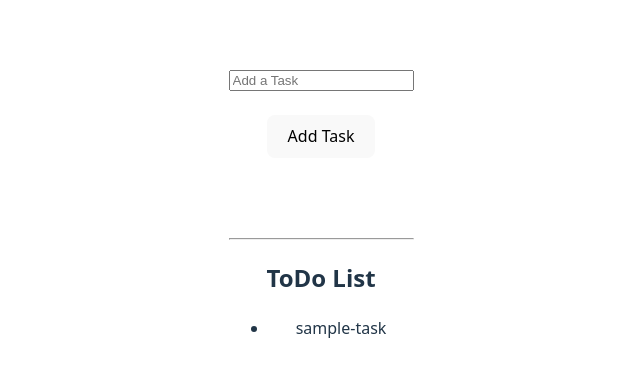
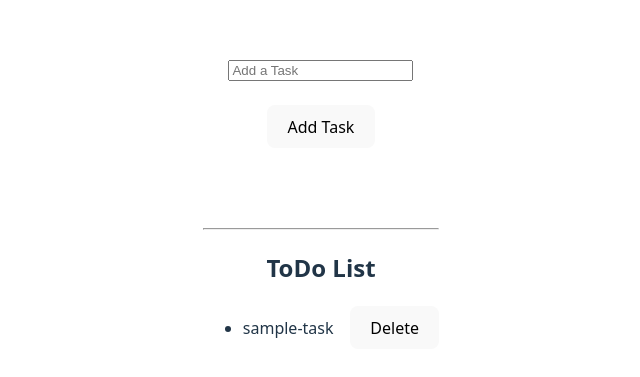
Before and after one commit to Rajaryan99/React_learning-Projects, a React (Vite) app in the folder reactState_hooks/: page / in a window 1280 px wide. Shown: the part 189-566 px from the top of the page, without its empty margins (319-959 px from the left). Built offline with nearby package versions, Linux system fonts and the light colour scheme.

Commit message:
deleteing eement in array using filter

```diff
--- a/reactState_hooks/src/TodoList.jsx
+++ b/reactState_hooks/src/TodoList.jsx
@@ -7,13 +7,19 @@
     let [newTodo, setNewTodo] =useState('');
 
     let addNewTask = () => {
-       setTodos([...todos, {task: newTodo, id: uuidv4()}])
+       setTodos((prevTodos) => {
+        return [...prevTodos, {task: newTodo, id: uuidv4()}]
+       });
+
        setNewTodo('');
-
-    }
+    };
 
     let updateTodoValue = (event) => {
         setNewTodo(event.target.value);
+    }
+
+    let deleteTodo = (id) => {
+        setTodos(todos.filter((todo) => todo.id != id));
     }
 
     return (
@@ -27,7 +33,12 @@
             <ul>
                 {
                     todos.map((todo) => (
-                        <li key= {todo.id}>{todo.task}</li>
+                        <li key= {todo.id}>
+                            <span>{todo.task}</span>
+                            &nbsp;&nbsp;&nbsp;&nbsp;
+                            <button onClick={ () => deleteTodo(todo.id)}>Delete</button>
+                            </li>
+
                     ))}
             </ul>
         </div>
```
